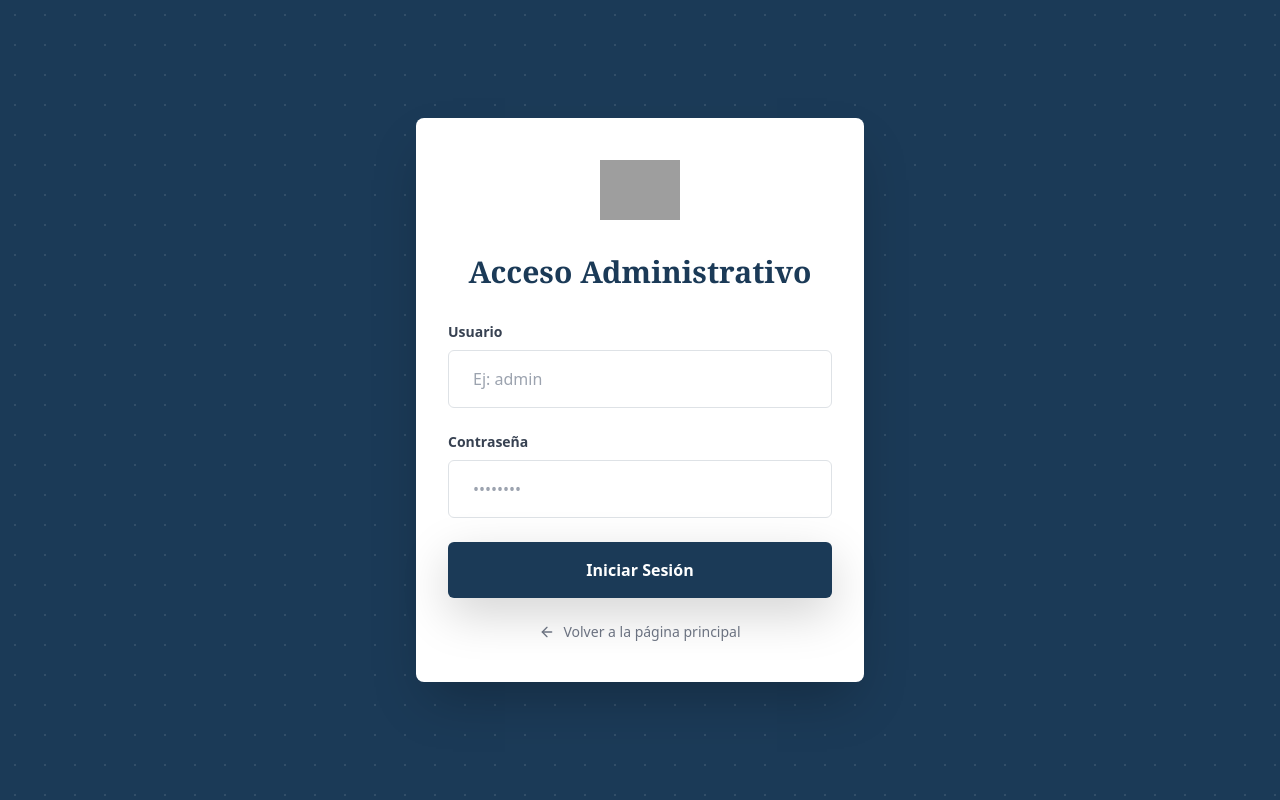
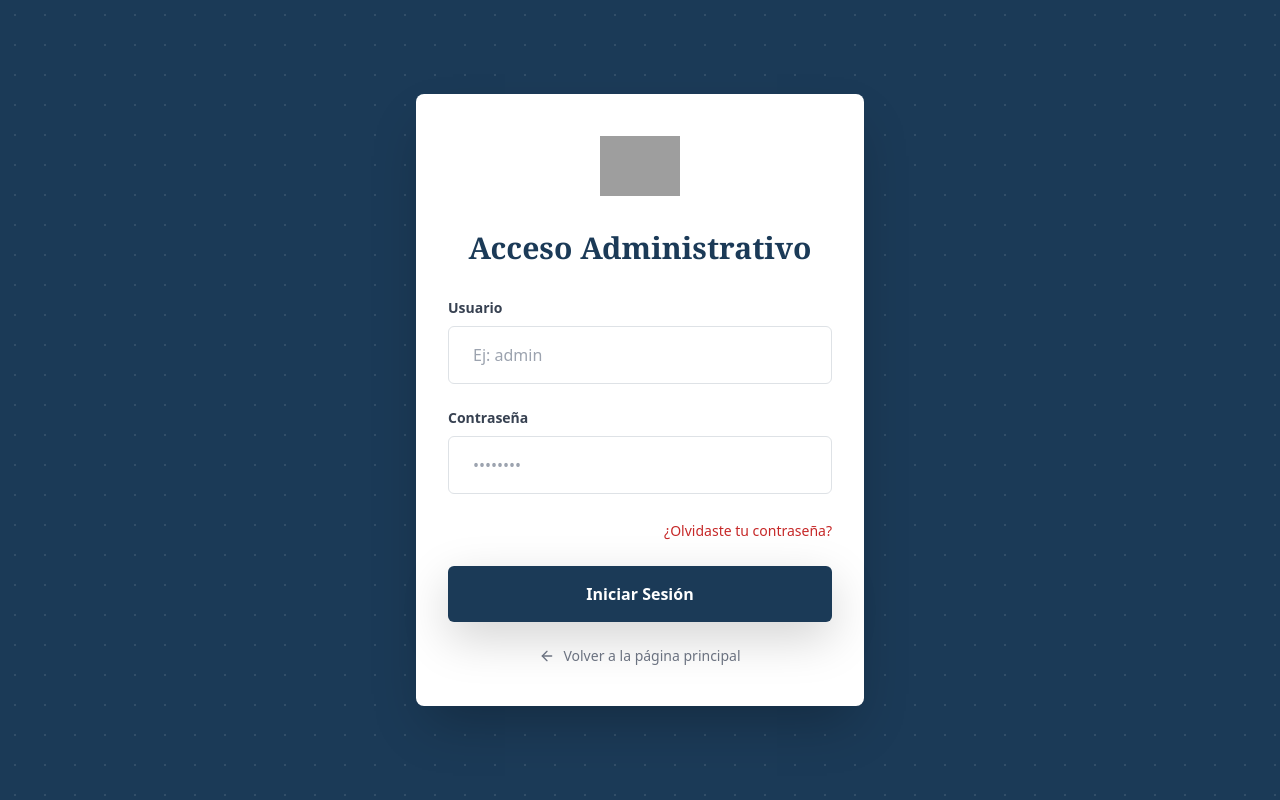
Before and after one commit to jhairt-06/Jose-Angel-Alamo-Frontend, a React (Vite) app: page /login in a window 1280 px wide. Built offline with nearby package versions, Linux system fonts and the light colour scheme; grey boxes are pictures that could not be loaded.

Commit message:
Funcionalidad de reseteo de contraseña agregado

```diff
--- a/src/src/pages/Login.jsx
+++ b/src/src/pages/Login.jsx
@@ -194,7 +194,16 @@
               onChange={(e) => setCredentials({...credentials, password: e.target.value})}
             />
           </div>
-
+          <div className="text-right">
+        <a
+            href="https://joseangelalamo.pythonanywhere.com/reset_password/"
+            target="_blank"
+            rel="noopener noreferrer"
+            className="text-sm text-[#C62828] hover:underline"
+        >
+            ¿Olvidaste tu contraseña?
+        </a>
+      </div>
           <div className="flex flex-col gap-3">
             <button
               type="submit"
```
